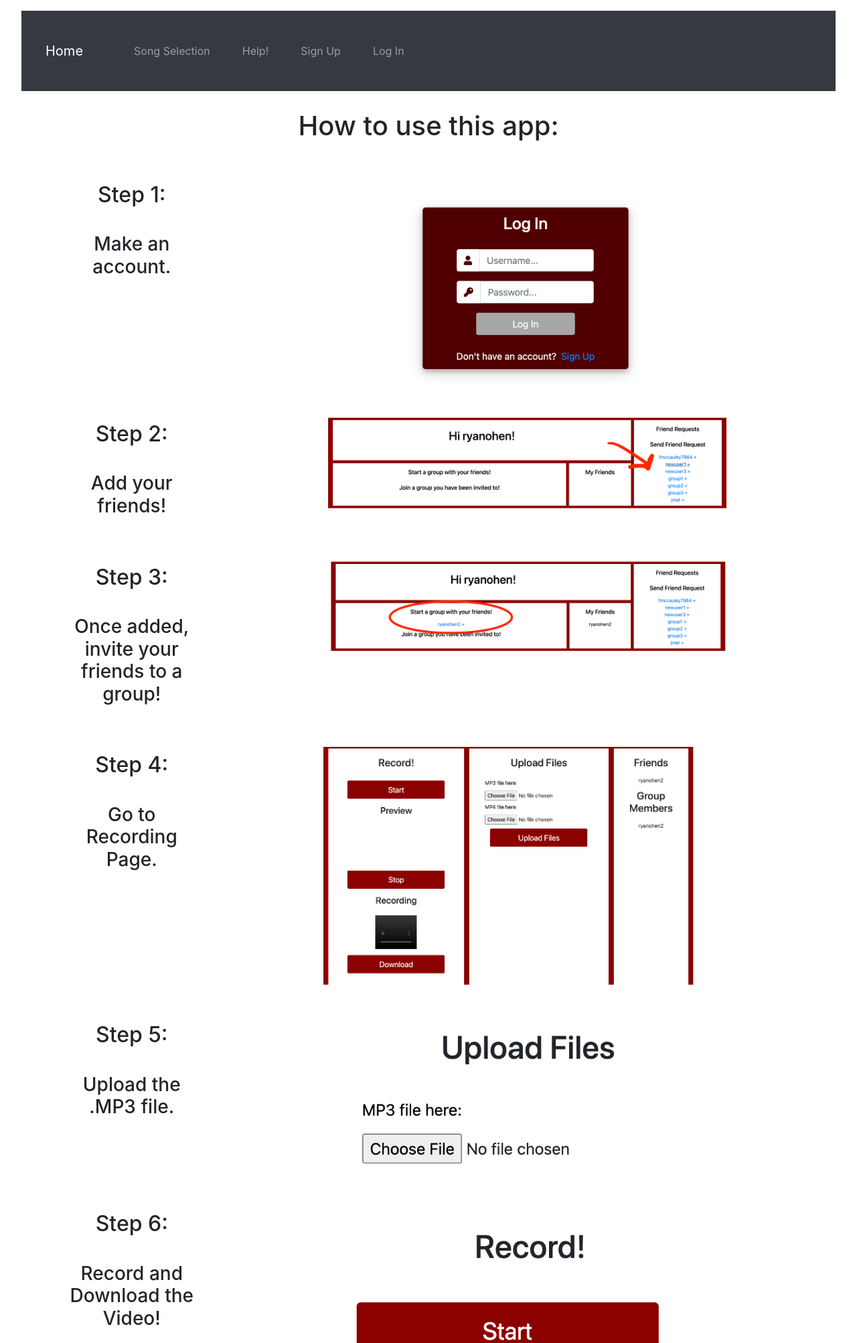
After one commit to foremanmccauley/Karaoke_Capstone, a Django app: page /help in a window 1280 px wide. The commit adds this page. Shown: the top 2005 px of the page at 67% size. Run offline with Django 3.2, Linux system fonts and the light colour scheme.

Commit message:
new help page created
new help page created and added to navbar

```diff
--- a/karaoke/karaoke/forms.py
+++ b/karaoke/karaoke/forms.py
@@ -12,4 +12,4 @@ class SearchForm(forms.Form):
 
 class MP3Form(forms.Form):
     song = forms.FileField(label='MP3 file here', required=False)
-    video = forms.FileField(label='MP4 file here', required=False)
+    video = forms.FileField(label='WEBM file here', required=False)
--- a/karaoke/karaoke/static/css/style.css
+++ b/karaoke/karaoke/static/css/style.css
@@ -52,3 +52,23 @@ footer {
     background-color: darkred;
     color: white;
 }
+
+.column {
+    float: left;
+}
+
+  .left {
+    width: 25%;
+
+
+}
+
+  .right {
+    width: 75%;
+
+}
+
+img{
+    max-width: 75%;
+    height: auto;/*to preserve the aspect ratio of the image*/
+}
--- a/karaoke/karaoke/static/js/recording.js
+++ b/karaoke/karaoke/static/js/recording.js
@@ -8,7 +8,7 @@ let audio = document.getElementsByTagName("audio")[0];
 let recordingTimeMS =1000;
 
 audio.onloadedmetadata = function() {
-  alert(audio.duration);
+  //alert(audio.duration);
  recordingTimeMS =((audio.duration+1)*1000);
 
 };
--- /dev/null
+++ b/karaoke/karaoke/templates/help.html
@@ -0,0 +1,101 @@
+{% load static %}
+<!DOCTYPE html>
+<html>
+<head>
+    <meta charset="utf-8">
+    <title>Karaoke App</title>
+    <link rel="stylesheet" href="https://cdn.jsdelivr.net/npm/bootstrap@4.5.3/dist/css/bootstrap.min.css" integrity="sha384-TX8t27EcRE3e/ihU7zmQxVncDAy5uIKz4rEkgIXeMed4M0jlfIDPvg6uqKI2xXr2" crossorigin="anonymous">
+    <link rel="stylesheet" href="{% static 'css/style.css' %}">
+</head>
+<body>
+    {%include 'navbar.html'%}
+    <main>
+        <h1>How to use this app:</h1>
+        <div class="row">
+            <div class="column left">
+                <h2>Step 1:</h2>
+                <h3>Make an account.</h3>
+            </div>
+            <div class="column right">
+                 <img src="{% static 'img/step1.png' %}" width="500" height="600"/>
+            </div>
+        </div>
+        <div class="row">
+            <div class="column left">
+                <h2>Step 2:</h2>
+                <h3>Add your friends!</h3>
+            </div>
+            <div class="column right">
+                <img src="{% static 'img/step2.png' %}"/>
+            </div>
+        </div>
+        <div class="row">
+            <div class="column left">
+                <h2>Step 3:</h2>
+                <h3>Once added, invite your friends to a group!</h3>
+            </div>
+            <div class="column right">
+                <img src="{% static 'img/step3.png' %}"/>
+            </div>
+        </div>
+        <div class="row">
+            <div class="column left">
+                <h2>Step 4:</h2>
+                <h3>Go to Recording Page.</h3>
+            </div>
+            <div class="column right">
+                <img src="{% static 'img/step4.png' %}"/>
+            </div>
+        </div>
+        <div class="row">
+            <div class="column left">
+                <h2>Step 5:</h2>
+                <h3>Upload the .MP3 file.</h3>
+            </div>
+            <div class="column right">
+                <img src="{% static 'img/step5.png' %}"/>
+            </div>
+        </div>
+        <div class="row">
+            <div class="column left">
+                <h2>Step 6:</h2>
+                <h3>Record and Download the Video!</h3>
+            </div>
+            <div class="column right">
+                <img src="{% static 'img/step8.png' %}"/>
+            </div>
+        </div>
+        <div class="row">
+            <div class="column left">
+                <h2>Step 7:</h2>
+                <h3>Download Video.</h3>
+            </div>
+            <div class="column right">
+                <img src="{% static 'img/step7.png' %}"/>
+            </div>
+        </div>
+        <div class="row">
+            <div class="column left">
+                <h2>Step 8:</h2>
+                <h3>Upload .WEBM file.</h3>
+            </div>
+            <div class="column right">
+                <img src="{% static 'img/step9.png' %}"/>
+            </div>
+        </div>
+        <div class="row">
+            <div class="column left">
+                <h2>Step 9:</h2>
+                <h3>If you are the Group Leader, go to the convert page and make your video!</h3>
+            </div>
+            <div class="column right">
+                <img src="{% static 'img/step10.png' %}"/>
+            </div>
+        </div>
+        <button class="button">
+            <span class="button-span"><a href="{% url 'loginpage' %}"> Get Started!</a></span>
+        </button>
+    </main>
+    {%include 'footer.html'%}
+</body>
+</html>
--- a/karaoke/karaoke/templates/index.html
+++ b/karaoke/karaoke/templates/index.html
@@ -18,7 +18,7 @@
             <br/> a form of entertainment, offered typically by bars and clubs, in which people take turns to sing popular songs into a microphone over prerecorded backing tracks.
         </p>
         <button class="button">
-            <span class="button-span"><a href="{% url 'loginpage' %}"> Get started now!</a></span>
+            <span class="button-span"><a href="{% url 'help' %}">Learn how to use our application!</a></span>
         </button>
         <br/><a href="{% url 'loginpage' %}">Log In / Sign Up</a>
     </main>
--- a/karaoke/karaoke/templates/navbar.html
+++ b/karaoke/karaoke/templates/navbar.html
@@ -20,6 +20,9 @@
           <a class="nav-link" href='{% url 'profile' %}'>Profile</a>
         </li>
         <li class="nav-item">
+          <a class="nav-link" href='{% url 'help' %}'>Help!</a>
+        </li>
+        <li class="nav-item">
           <a class="nav-link" href='{% url 'logoutuser' %}'>Log Out</a>
         </li>
         <li class="nav-item">
@@ -34,6 +37,9 @@
           <a class="nav-link" href='{% url 'songselection' %}'>Song Selection</a>
         </li>
         <li class="nav-item">
+          <a class="nav-link" href='{% url 'help' %}'>Help!</a>
+        </li>
+        <li class="nav-item">
           <a class="nav-link" href='{% url 'register' %}'>Sign Up</a>
         </li>
         <li class="nav-item">
--- a/karaoke/karaoke/templates/profile.html
+++ b/karaoke/karaoke/templates/profile.html
@@ -49,7 +49,7 @@
                   {%endfor%}
             {% endif %}
         {% else %}
-            <h2> Start a group with your friends! </h2>
+            <h2> Invite your friends to start a group! </h2>
             {% for profile in requestProfile.friends.all %}
                 {% if profile not in requestProfile.group.all %}
                     <a href="{% url 'add-group-member' profile.id %}"> {{profile}} +</a>
--- a/karaoke/karaoke/urls.py
+++ b/karaoke/karaoke/urls.py
@@ -24,6 +24,7 @@ urlpatterns = [
     path("admin/", admin.site.urls),
     path('',views.index, name="index"),
     path('recording',views.recording, name="recording"),
+    path('help',views.help, name="help"),
     path('songselection',views.songselection, name="songselection"),
     path('register',views.register, name="register"),
     path('login',views.loginpage, name="loginpage"),
--- a/karaoke/karaoke/views.py
+++ b/karaoke/karaoke/views.py
@@ -13,6 +13,8 @@ import requests
 
 def index(request):
     return render(request, 'index.html')
+def help(request):
+    return render(request, 'help.html')
 
 def profile(request):
     if request.user.is_authenticated:
```
Also changed, not shown: karaoke/karaoke/static/img/step1.png (added), karaoke/karaoke/static/img/step10.png (added), karaoke/karaoke/static/img/step2.png (added), karaoke/karaoke/static/img/step3.png (added), karaoke/karaoke/static/img/step4.png (added), karaoke/karaoke/static/img/step5.png (added), karaoke/karaoke/static/img/step6.png (added), karaoke/karaoke/static/img/step7.png (added), karaoke/karaoke/static/img/step8.png (added), karaoke/karaoke/static/img/step9.png (added).
